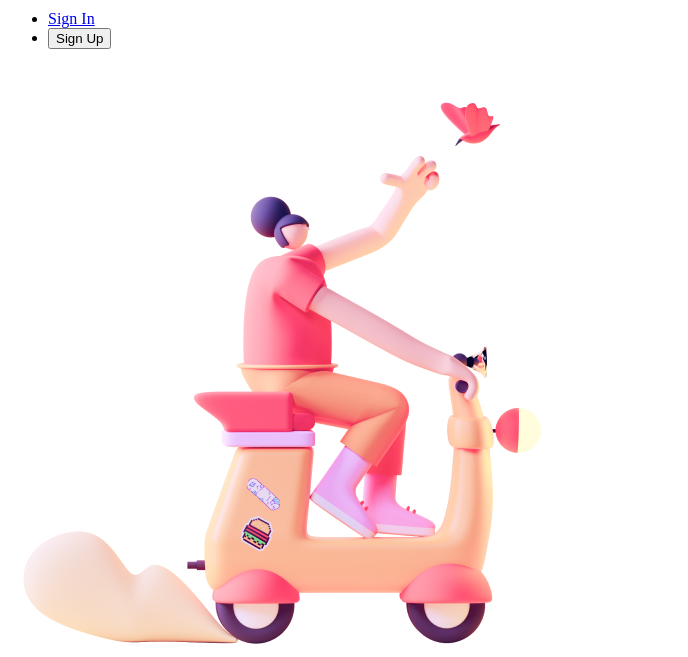
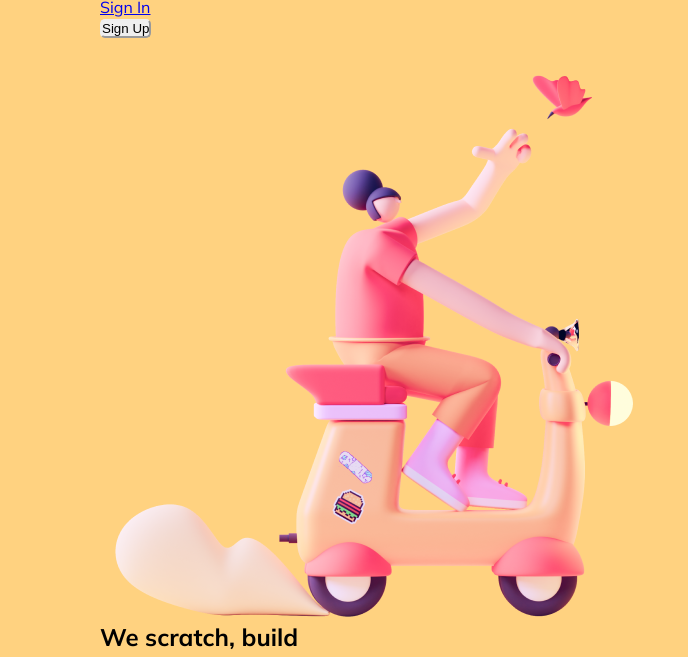
Before and after one commit to Jobaieer/fswd-ic-b10-exam-projects, a plain HTML site: page Project-02/index.html in a window 1280 px wide. Shown: the part 137-794 px from the top of the page, without its empty margins (0-688 px from the left). Drawn offline with Linux system fonts and the light colour scheme.

Commit message:
[global] css file -  added style font, margin set, colors, side by side margin (reusable classes).

```diff
--- a/Project-02/assets/css/global.css
+++ b/Project-02/assets/css/global.css
@@ -3,3 +3,53 @@
 ** Global CSS File
 ** Written by Jobaieer
 */
+
+/*Font Muli - Google Font*/
+@import url("https://fonts.googleapis.com/css2?family=Mulish:ital,wght@0,400..800;1,400..800&family=Rubik:ital,wght@0,400..800;1,400..800&display=swap");
+
+/*Margin Set*/
+* {
+  margin: 0;
+  padding: 0;
+}
+
+/*Colors*/
+:root {
+  --background-color: #ffff;
+  --background-color-first: #ffa50280;
+  --background-color-second: #2ed57380;
+  --background-color-third: #ff475780;
+  --font-color: #000000;
+  --font-color-second: #373f41;
+  --font-color-third: #737b7d;
+  --btn-color: #f73c6b;
+  --color-blue: #3c64b1;
+  --color-dark-blue: #4f55dd;
+}
+
+body {
+  font-family: "Mulish", sans-serif;
+}
+
+/* Side by Side Margin*/
+.margin-ss {
+  margin: 0 100px;
+}
+
+#header-container {
+  padding-top: 30px;
+  background-color: var(--background-color-first);
+}
+
+li {
+  list-style: none;
+}
+
+button {
+  border-radius: 5px;
+  border-color: 1px solid var(--btn-color);
+}
+
+main {
+  background-color: whitesmoke;
+}
```
